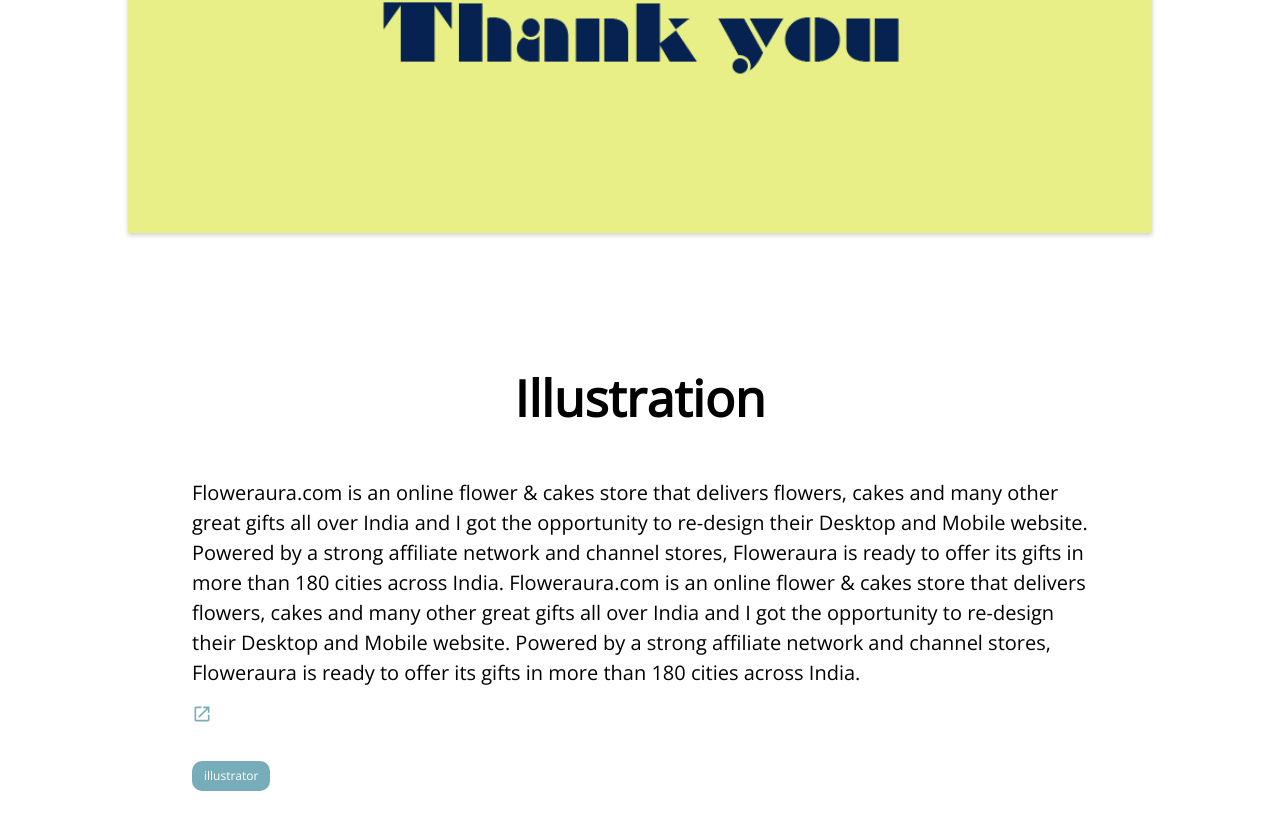
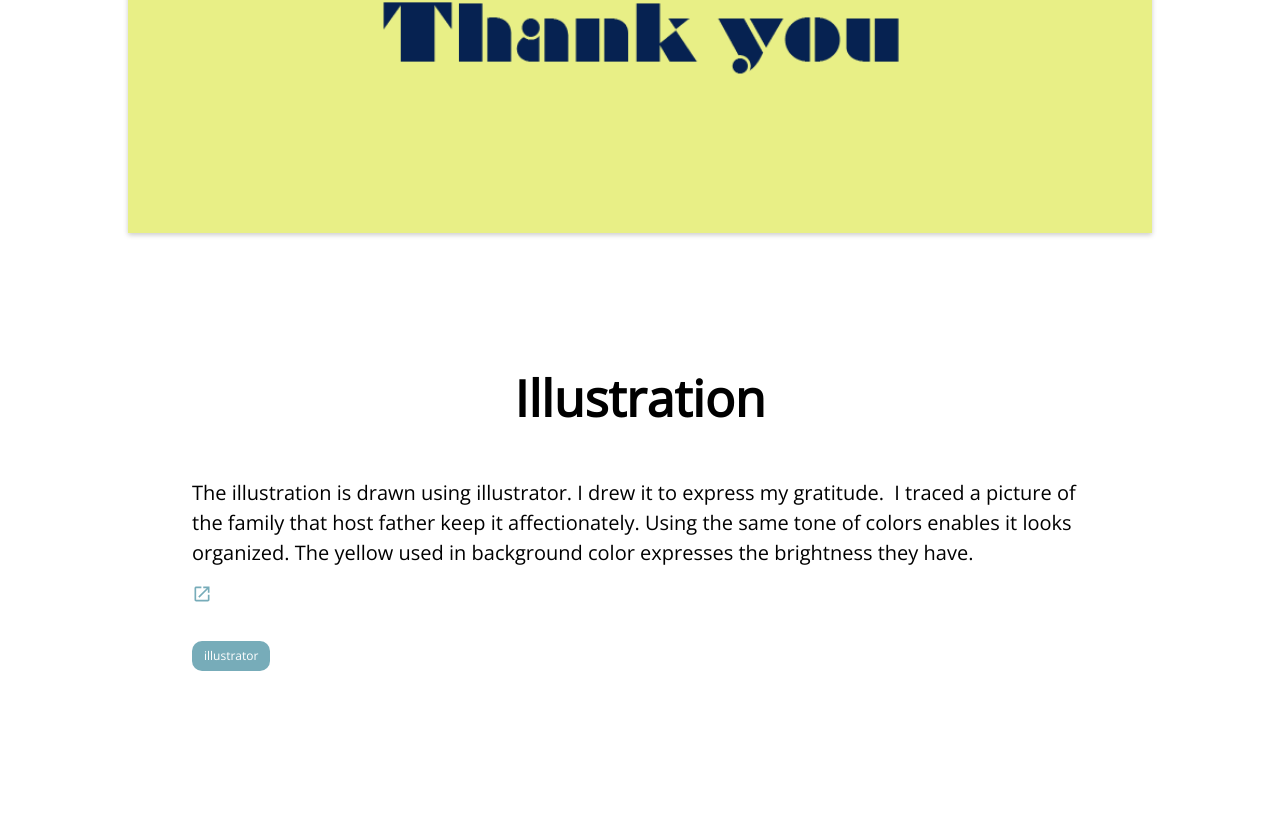
Before and after one commit to marieooq/react_portfolio, a React (Create React App) app: page /work2 in a window 1280 px wide. Shown: the part 938-1767 px from the top of the page. After the commit the page ends 1737 px from the top, so only its background shows below. Built offline with nearby package versions, Linux system fonts and the light colour scheme.

Commit message:
modified files

```diff
--- a/src/Contents.js
+++ b/src/Contents.js
@@ -36,7 +36,7 @@ class Contents extends React.Component{
 const contentsObj = [
   {
     title: 'React based To-Do List',
-    description: 'Exploride is a head-up display for cars, which allows users to access music, maps, calls and texts through its transparent display, as well as gesture and hands-free voice controls.',
+    description: 'This is a simple to Do List using React.js and Firebase, which enables users to add notes and remove those. Since it uses Firebase the data will be preserved if they refresh it. It’s very intuitive design and easy to manipulate. ',
     url: '/work1'
   },
   {
--- a/src/Work2.js
+++ b/src/Work2.js
@@ -13,10 +13,8 @@ class Work2 extends React.Component{
   render() {
     return (
       <div>
-          <WorkTemplate img={Content_image2} title="Illustration" description="Floweraura.com is an online flower & cakes store that delivers flowers, cakes and many other great gifts all over India and I got the opportunity to re-design their Desktop and Mobile website.
-          Powered by a strong affiliate network and channel stores, Floweraura is ready to offer its gifts in more than 180 cities across India.
-          Floweraura.com is an online flower & cakes store that delivers flowers, cakes and many other great gifts all over India and I got the opportunity to re-design their Desktop and Mobile website.
-          Powered by a strong affiliate network and channel stores, Floweraura is ready to offer its gifts in more than 180 cities across India."
+          <WorkTemplate img={Content_image2} title="Illustration" description="The illustration is drawn using illustrator. I drew it to express my gratitude.
+ I traced a picture of the family that host father keep it affectionately. Using the same tone of colors enables it looks organized. The yellow used in background color expresses the brightness they have."
           tags={tagList}/>
 
       </div>
```
Also changed, not shown: 2 other files (tests, documents, lock files or other folders).
